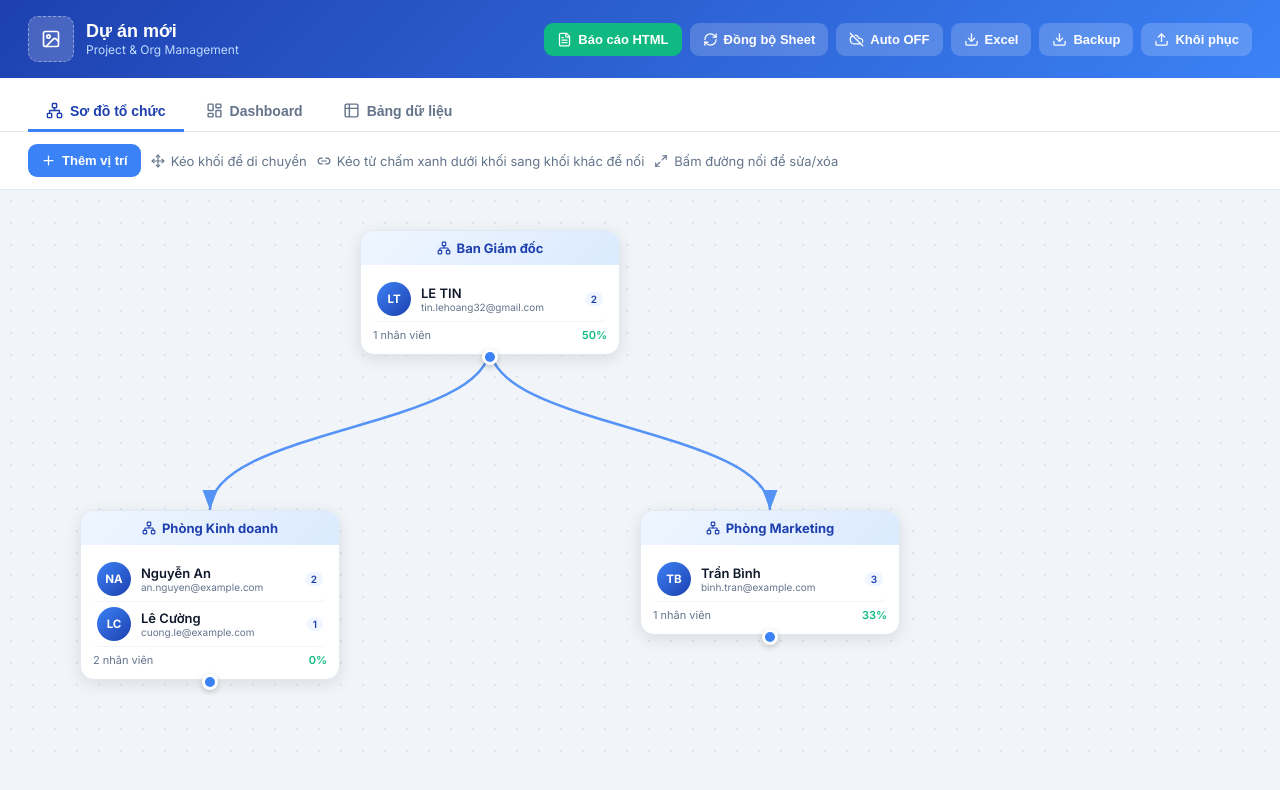
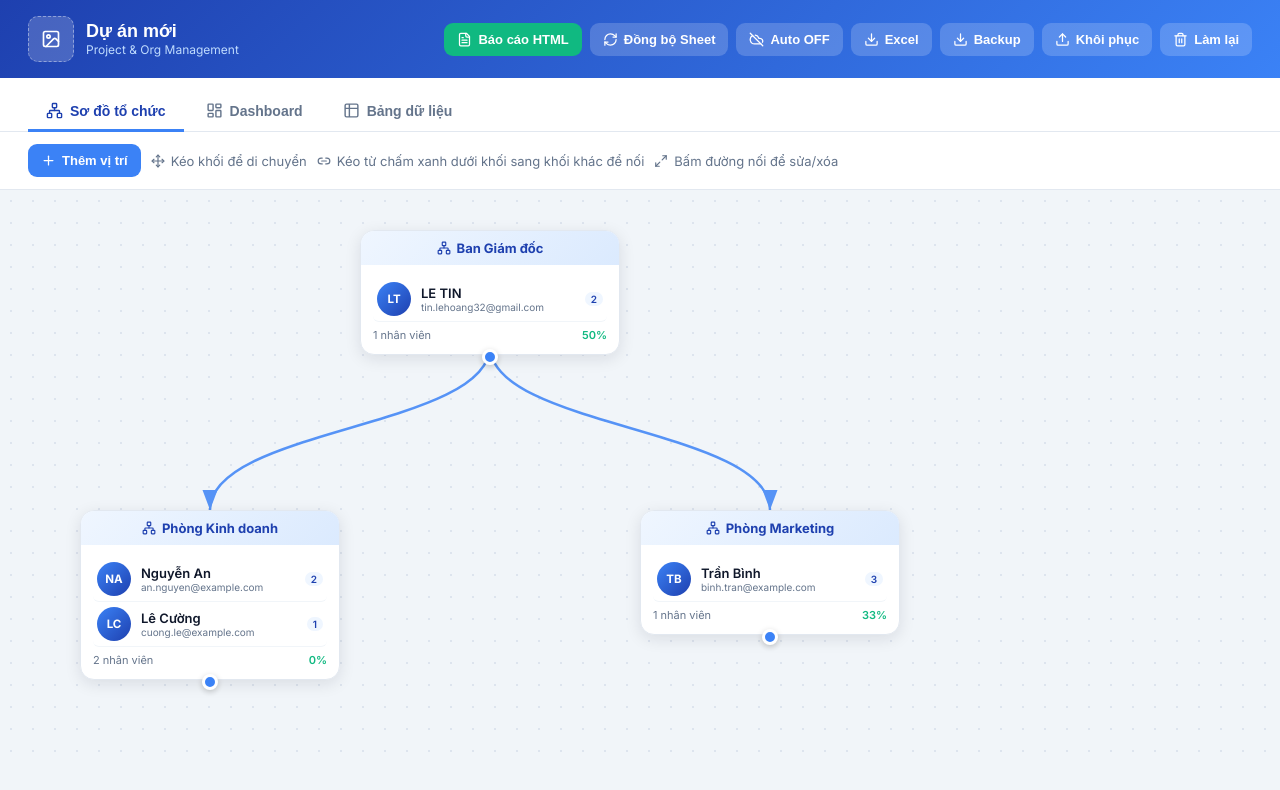
Before and after one commit to tinlehoang5912-ctrl/quanly-app, a React (Vite) app: page / in a window 1280 px wide. Shown: the top 790 px of the page. Built offline with nearby package versions, Linux system fonts and the light colour scheme.

Commit message:
Add files via upload

```diff
--- a/src/App.jsx
+++ b/src/App.jsx
@@ -61,9 +61,22 @@ const seed = {
   ],
 };
 
+const STORAGE_KEY = "quanly_congviec_data";
+
+function loadData() {
+  try {
+    const saved = localStorage.getItem(STORAGE_KEY);
+    if (saved) {
+      const d = JSON.parse(saved);
+      if (d && d.positions) return d;
+    }
+  } catch (e) { /* localStorage không khả dụng (vd trong sandbox) */ }
+  return seed;
+}
+
 export default function App() {
   const [view, setView] = useState("org");
-  const [data, setData] = useState(seed);
+  const [data, setData] = useState(loadData);
   const [selected, setSelected] = useState(null);
   const [selMember, setSelMember] = useState(null); // {posId, memberId}
   const [syncState, setSyncState] = useState("idle");
@@ -92,6 +105,11 @@ export default function App() {
       setSyncState("ok"); setTimeout(() => setSyncState("idle"), 2500);
     } catch { setSyncState("err"); setTimeout(() => setSyncState("idle"), 3500); }
   };
+  // Tự lưu vào trình duyệt — reload không mất dữ liệu
+  React.useEffect(() => {
+    try { localStorage.setItem(STORAGE_KEY, JSON.stringify(data)); } catch (e) { /* sandbox chặn */ }
+  }, [data]);
+
   React.useEffect(() => { if (autoSync) { const t = setTimeout(() => syncToSheet(data), 1200); return () => clearTimeout(t); } }, [data, autoSync]);
 
   // Position CRUD
@@ -157,6 +175,7 @@ export default function App() {
           <button onClick={exportExcel} style={btn("rgba(255,255,255,.18)")}><Download size={15} /> Excel</button>
           <button onClick={exportJSON} style={btn("rgba(255,255,255,.18)")}><Download size={15} /> Backup</button>
           <button onClick={() => fileRef.current.click()} style={btn("rgba(255,255,255,.18)")}><Upload size={15} /> Khôi phục</button>
+          <button onClick={() => { if (window.confirm("Xóa toàn bộ dữ liệu và làm lại từ đầu? Hành động này không hoàn tác được.")) { try { localStorage.removeItem(STORAGE_KEY); } catch (e) {} setData(seed); } }} style={btn("rgba(255,255,255,.18)")}><Trash2 size={15} /> Làm lại</button>
           <input ref={fileRef} type="file" accept=".json" onChange={importJSON} style={{ display: "none" }} />
         </div>
         <style>{"@keyframes spin{to{transform:rotate(360deg)}}"}</style>
```
